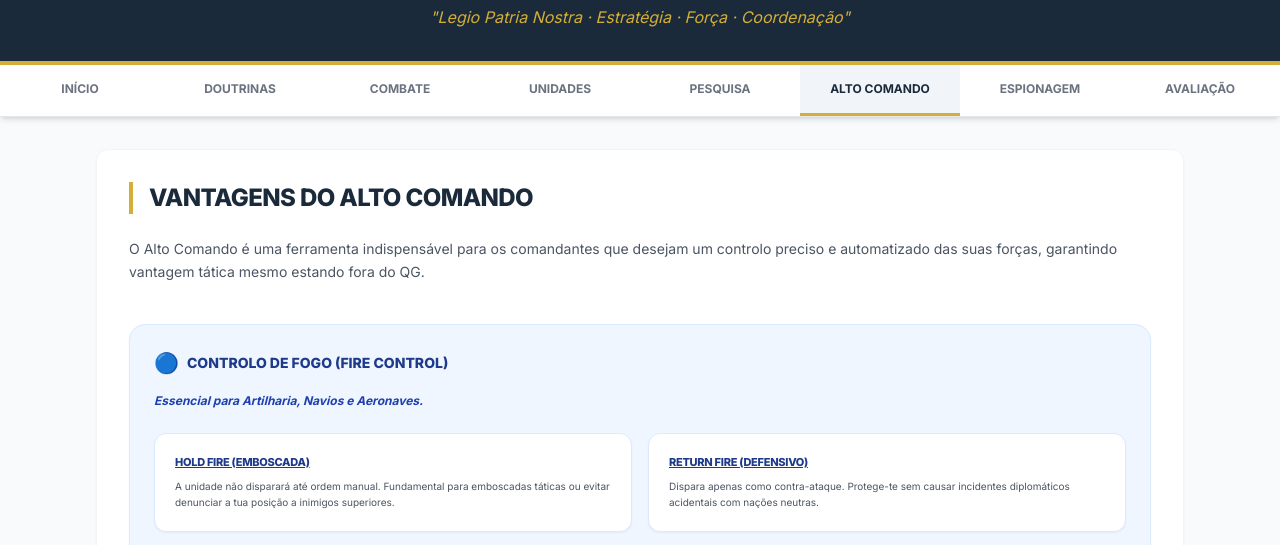
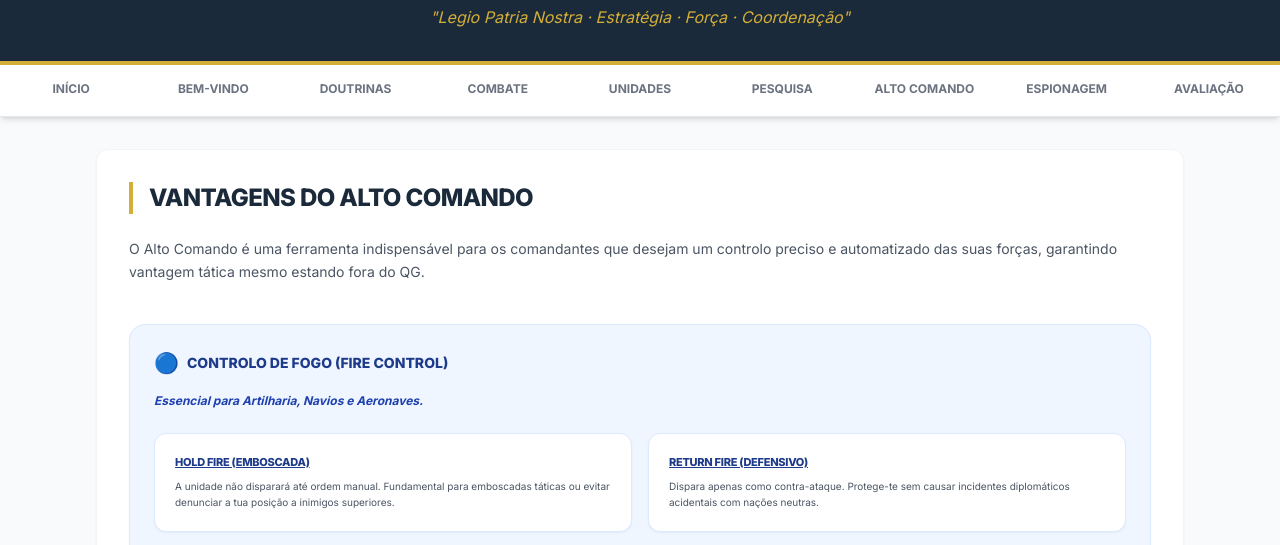
Before and after one commit to RisenWarlord-PT/Academia-da-Legiao-Estrangeira, a plain HTML site: page altocomando.html in a window 1280 px wide. Shown: the part 215-760 px from the top of the page. Drawn offline with nearby package versions, Linux system fonts and the light colour scheme.

Commit message:
Update altocomando.html

```diff
--- a/altocomando.html
+++ b/altocomando.html
@@ -28,13 +28,14 @@
     </header>
 
     <!-- Navegação Modular -->
-    <nav class="sticky top-0 z-50 bg-white shadow-md overflow-x-auto flex border-b border-gray-200">
+<nav class="sticky top-0 z-50 bg-white shadow-md overflow-x-auto flex border-b border-gray-200 font-bold">
         <a href="index.html" class="nav-link flex-1 min-w-[100px] py-4 px-2 text-xs font-bold uppercase text-gray-500 text-center">Início</a>
+        <a href="bemvindo.html" class="nav-link flex-1 min-w-[100px] py-4 px-2 text-xs font-bold uppercase text-gray-500 text-center">Bem-Vindo</a>
         <a href="doutrinas.html" class="nav-link flex-1 min-w-[100px] py-4 px-2 text-xs font-bold uppercase text-gray-500 text-center">Doutrinas</a>
         <a href="combate.html" class="nav-link flex-1 min-w-[100px] py-4 px-2 text-xs font-bold uppercase text-gray-500 text-center">Combate</a>
         <a href="unidades.html" class="nav-link flex-1 min-w-[100px] py-4 px-2 text-xs font-bold uppercase text-gray-500 text-center">Unidades</a>
         <a href="pesquisa.html" class="nav-link flex-1 min-w-[100px] py-4 px-2 text-xs font-bold uppercase text-gray-500 text-center">Pesquisa</a>
-        <a href="altocomando.html" class="nav-link flex-1 min-w-[100px] py-4 px-2 text-xs font-bold uppercase text-center active-link">Alto Comando</a>
+        <a href="altocomando.html" class="nav-link flex-1 min-w-[100px] py-4 px-2 text-xs font-bold uppercase text-gray-500 text-center">Alto Comando</a>
         <a href="espionagem.html" class="nav-link flex-1 min-w-[100px] py-4 px-2 text-xs font-bold uppercase text-gray-500 text-center">Espionagem</a>
         <a href="quiz.html" class="nav-link flex-1 min-w-[100px] py-4 px-2 text-xs font-bold uppercase text-gray-500 text-center">Avaliação</a>
     </nav>
```
